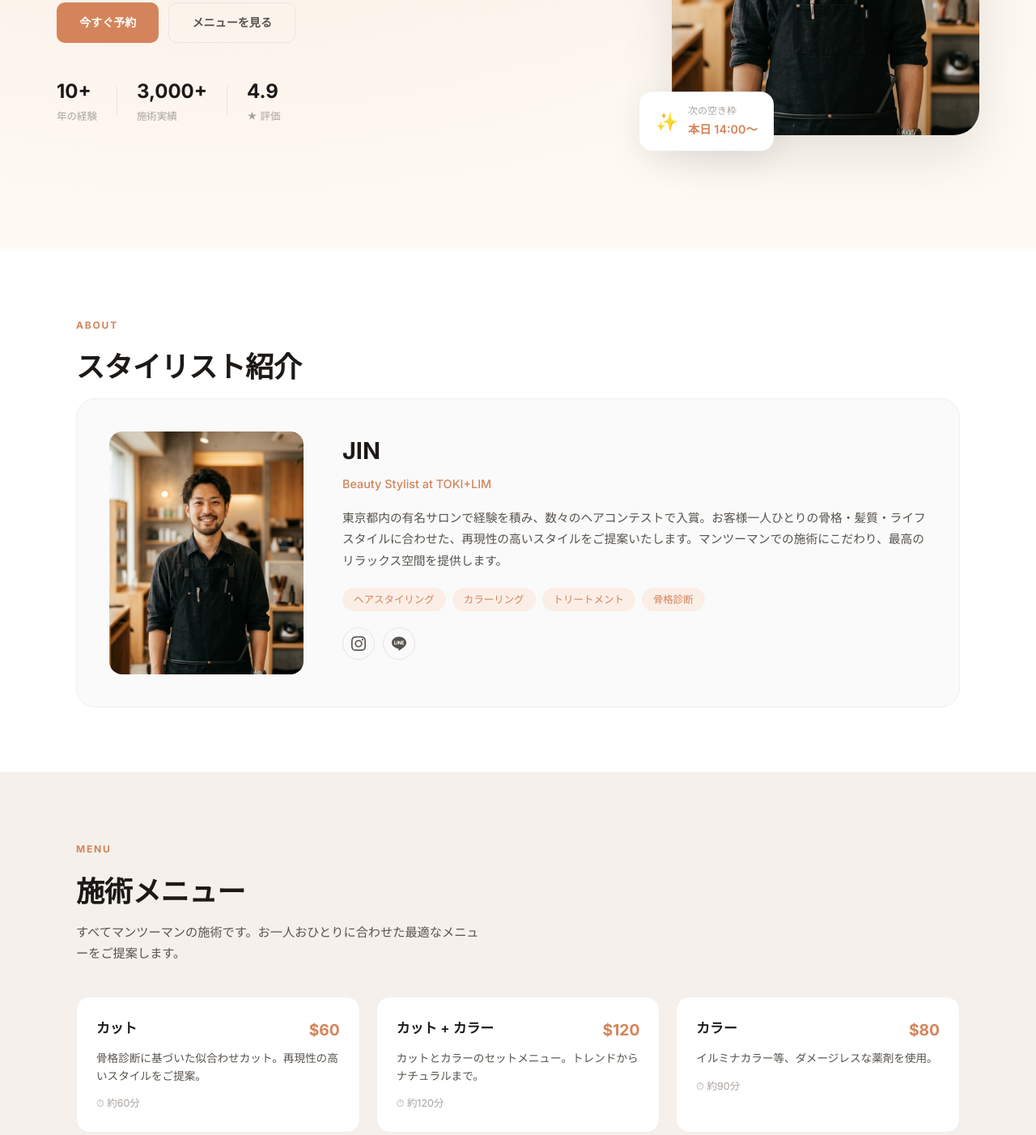
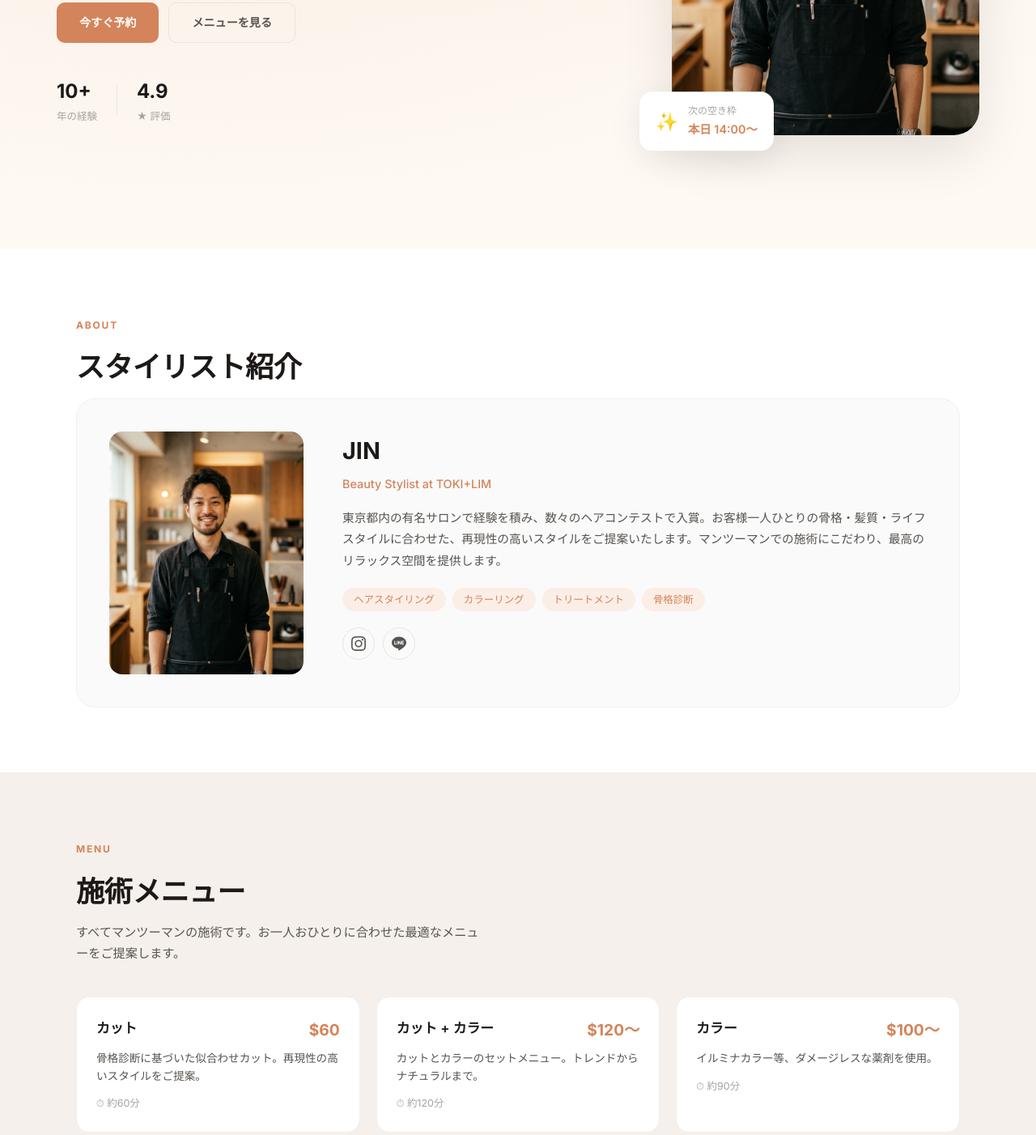
Before and after one commit to jin-1209/hair-booking-jin, a plain HTML site: page index.html in a window 1280 px wide. Shown: the part 493-1895 px from the top of the page at 81% size. Drawn offline with Linux system fonts and the light colour scheme.

Commit message:
施術実績を削除、カラー料金を長さ別に変更（〜）

```diff
--- a/app.js
+++ b/app.js
@@ -253,7 +253,7 @@ const DEFAULT_MENU_ITEMS = [
   {
     id: 'cut-color',
     name: { ja: 'カット + カラー', en: 'Cut + Color', zh: '剪发 + 染发' },
-    price: '$120', priceNum: 120,
+    price: '$120〜', priceNum: 120,
     desc: {
       ja: 'カットとカラーのセットメニュー。トレンドからナチュラルまで。',
       en: 'A set menu of cut and color. Trendy to natural shades.',
@@ -265,7 +265,7 @@ const DEFAULT_MENU_ITEMS = [
   {
     id: 'color',
     name: { ja: 'カラー', en: 'Color', zh: '染发' },
-    price: '$80', priceNum: 80,
+    price: '$100〜', priceNum: 100,
     desc: {
       ja: 'イルミナカラー等、ダメージレスな薬剤を使用。',
       en: 'Low-damage formulas like Illumina Color.',
--- a/index.html
+++ b/index.html
@@ -74,11 +74,6 @@
           <div class="trust-item">
             <span class="trust-num">10+</span>
             <span class="trust-label" data-i18n="trust_exp">年の経験</span>
-          </div>
-          <div class="trust-divider"></div>
-          <div class="trust-item">
-            <span class="trust-num">3,000+</span>
-            <span class="trust-label" data-i18n="trust_clients">施術実績</span>
           </div>
           <div class="trust-divider"></div>
           <div class="trust-item">
```
